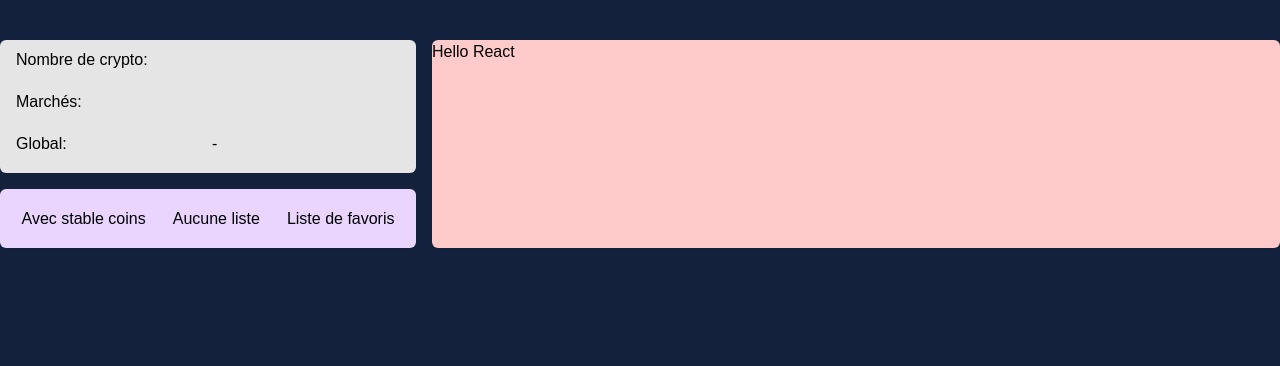
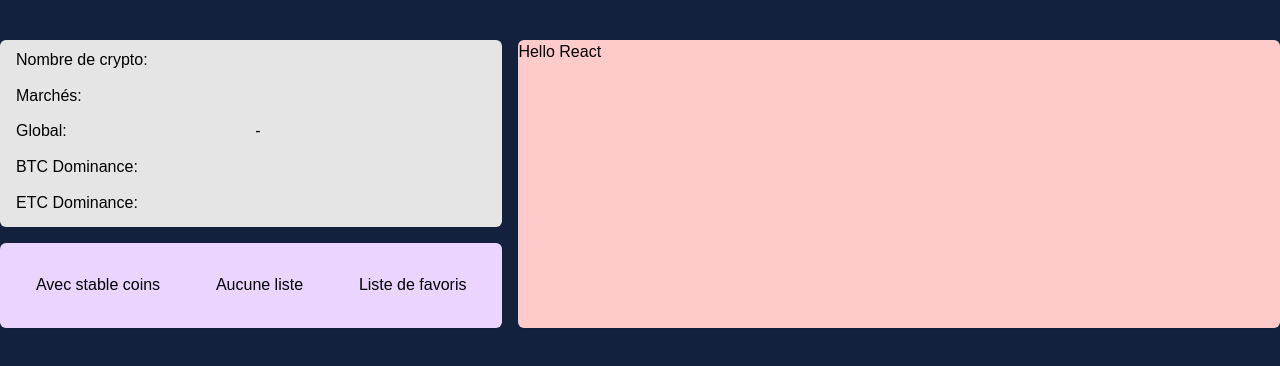
Before and after one commit to williambaele/crypto-watch, a React (Create React App) app: page / in a window 1280 px wide. Shown: the top 366 px of the page. Built offline with nearby package versions, Linux system fonts and the light colour scheme; no server answers.

Commit message:
Created components

```diff
--- a/src/components/HeaderLeftBottom.js
+++ b/src/components/HeaderLeftBottom.js
@@ -2,7 +2,7 @@ import React from 'react';
 
 const HeaderLeftBottom = () => {
   return (
-    <div className="md:row-span-2 bg-purple-200 rounded-md shadow-sm flex items-center justify-around p-2">
+    <div className="md:row-span-2 md:col-span-2 bg-purple-200 rounded-md shadow-sm flex items-center justify-around p-2">
       <p>Avec stable coins</p>
       <p>Aucune liste</p>
       <p>Liste de favoris</p>
--- a/src/components/HeaderLeftTop.js
+++ b/src/components/HeaderLeftTop.js
@@ -13,10 +13,10 @@ const HeaderLeftTop = () => {
   }, [])
 
   return (
-    <div className="md:col-span-1 md:row-span-4 bg-[#E5E5E5] rounded-md shadow-sm grid p-2 px-4">
+    <div className="md:col-span-2 md:row-span-4 bg-[#E5E5E5] rounded-md shadow-sm grid p-2 px-4">
       <div className="grid grid-cols-2 gap-2 w-full">
         <p className="col-span-1 text-md font-large">Nombre de crypto:</p>
-        <p className=" col-span-1 text-md">
+        <p className="col-span-1 text-md">
           {headerData.active_cryptocurrencies &&
           headerData.active_cryptocurrencies.toLocaleString()}
         </p>
@@ -29,6 +29,17 @@ const HeaderLeftTop = () => {
         <p className=" col-span-1 text-md">
           <PercentChange percent={headerData.market_cap_change_percentage_24h_usd}/>
         </p>
+        <p className="col-span-1 text-md font-large">BTC Dominance:</p>
+        <p className=" col-span-1 text-md">
+          {headerData.markets &&
+            headerData.markets}
+        </p>
+        <p className="col-span-1 text-md font-large">ETC Dominance:</p>
+        <p className=" col-span-1 text-md">
+          {headerData.markets &&
+            headerData.markets}
+        </p>
+
       </div>
     </div>
   );
--- a/src/components/HeaderRight.js
+++ b/src/components/HeaderRight.js
@@ -2,7 +2,7 @@ import React from 'react';
 
 const HeaderRight = () => {
   return (
-    <div className="md:col-span-2 md:row-span-6 bg-red-200 rounded-md shadow-sm">
+    <div className="md:col-span-3 md:row-span-6 bg-red-200 rounded-md shadow-sm">
       <p>Hello React</p>
     </div>
   );
--- a/src/pages/Home.js
+++ b/src/pages/Home.js
@@ -7,7 +7,7 @@ const Home = () => {
   return (
     <div className="h-screen bg-[#14213D] py-10 px-4 md:px-0">
       <div className="container mx-auto">
-        <div className="grid md:grid-rows-6 md:grid-cols-3 md:grid-flow-col gap-4 h-52">
+        <div className="grid md:grid-rows-6 md:grid-cols-5 md:grid-flow-col gap-4 h-72">
           <HeaderLeftTop/>
           <HeaderLeftBottom/>
           <HeaderRight/>
```
